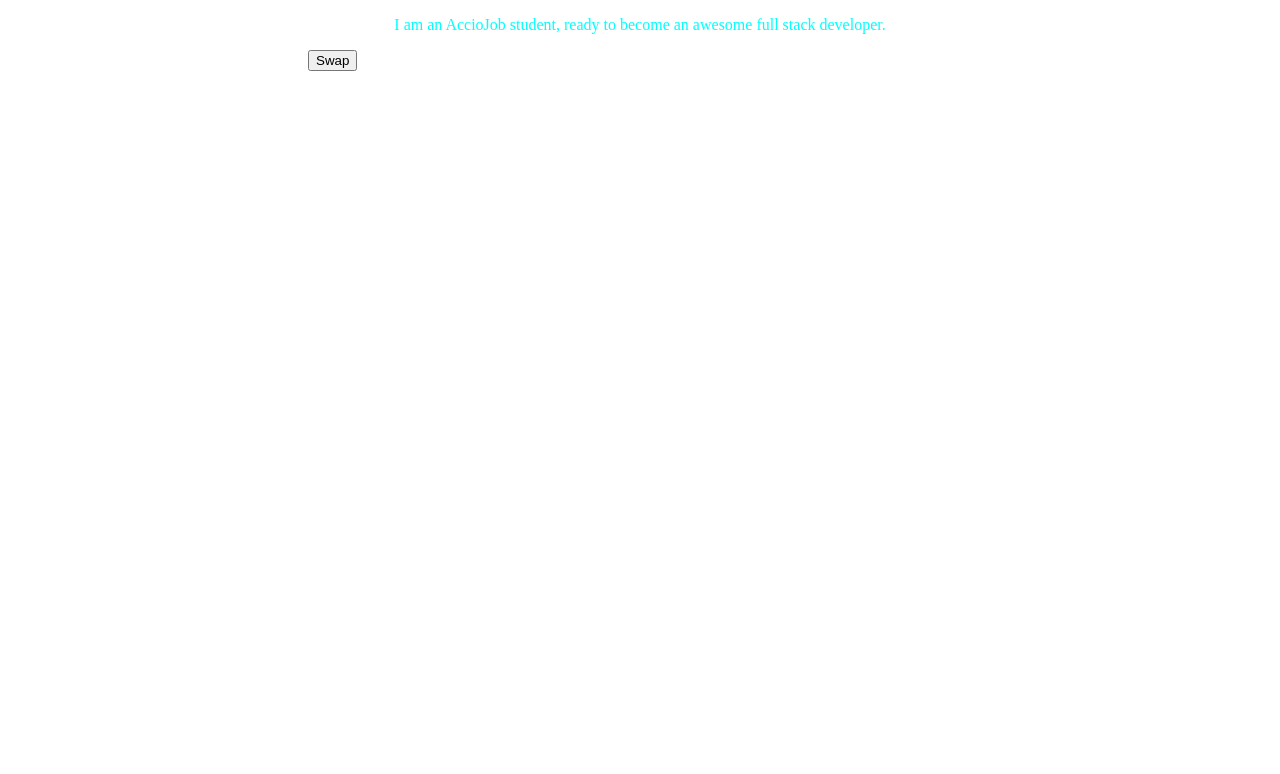
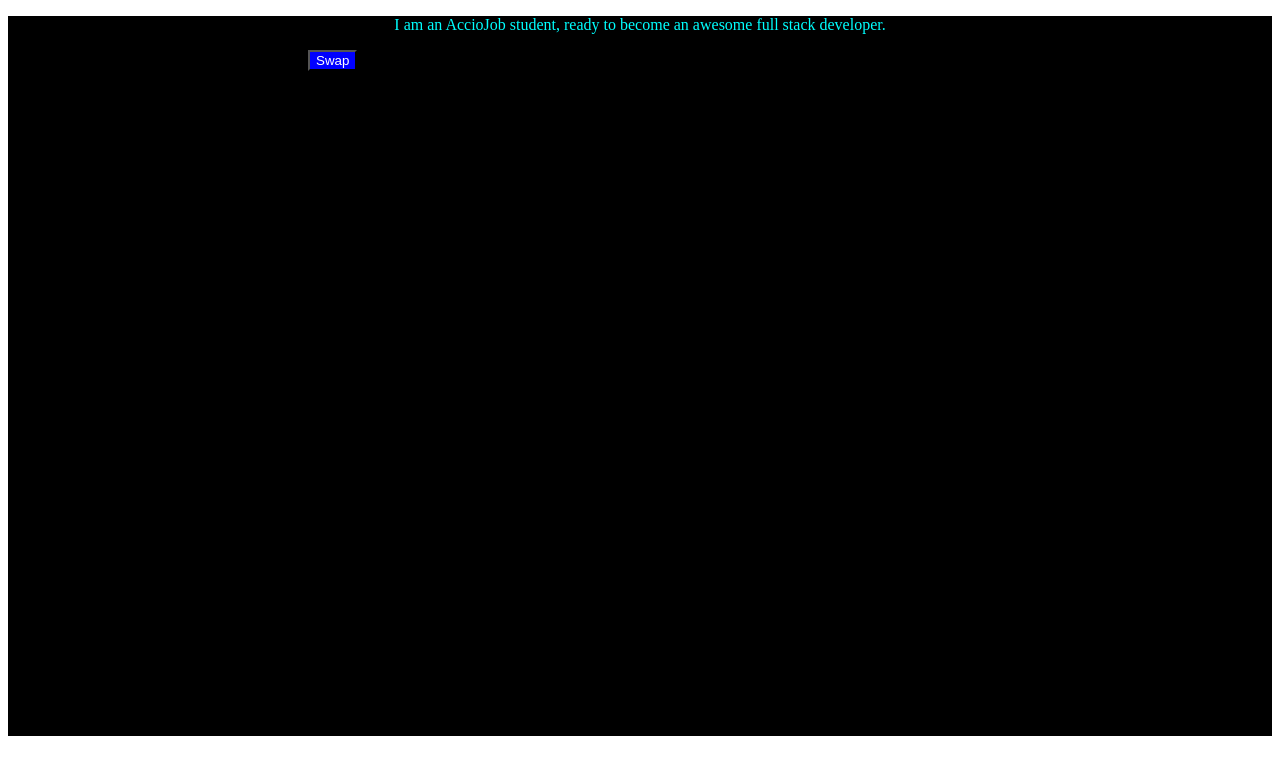
Before and after one commit to acciojob/dark-theme-Prajwalwani05, a website: page main.html in a window 1280 px wide. Drawn offline with Linux system fonts and the light colour scheme.

Commit message:
created a submission

```diff
--- a/main.html
+++ b/main.html
@@ -7,13 +7,13 @@
     <link rel="stylesheet" href="styles.css">
   </head>
   <body>
-    <main>
+    <main class="night">
       <!-- html markup here -->
 		<div id="app" class="day">
       <p id="ptag">
        I am an AccioJob student, ready to become an awesome full stack developer.
       </p>
-      <button id="swap" class="button_day">Swap</button>
+      <button id="swap" class="button_day button_night">Swap</button>
 	</div>
     </main>
     <script src="./script.js"></script>
```
